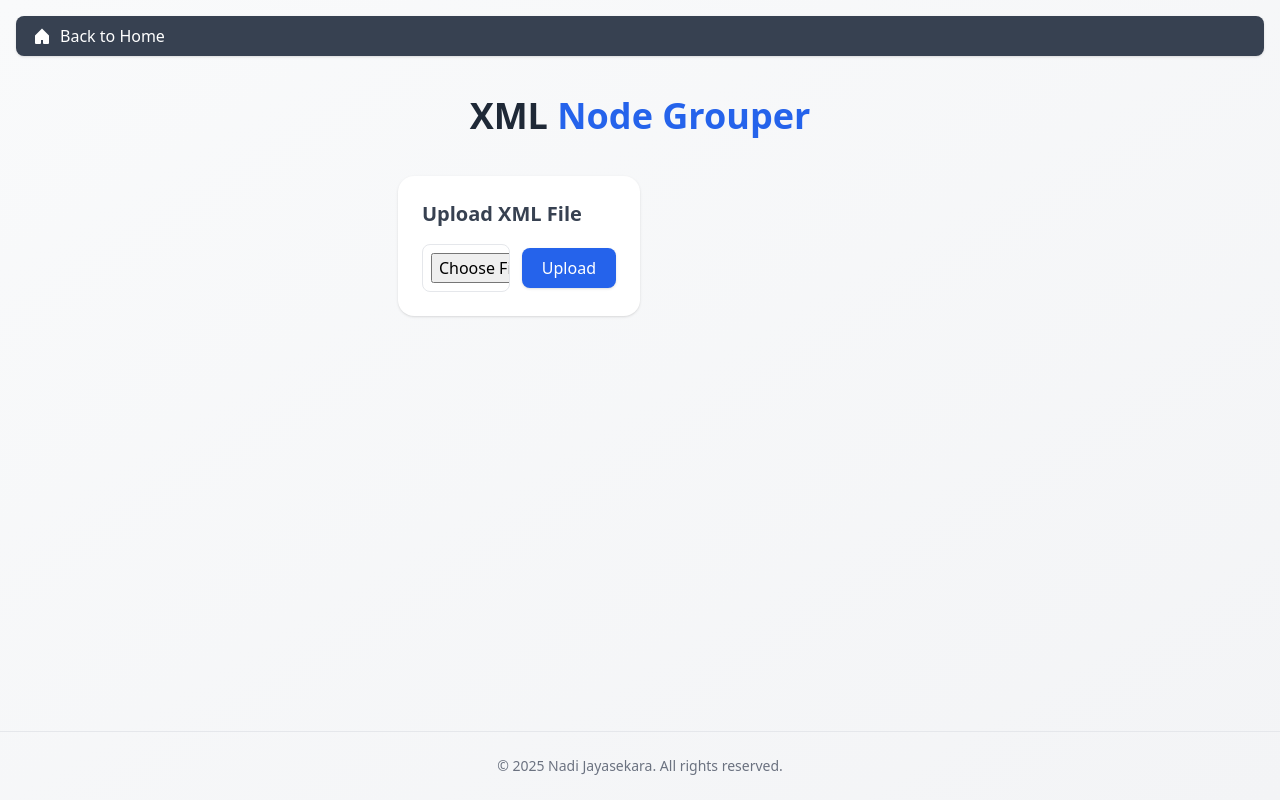
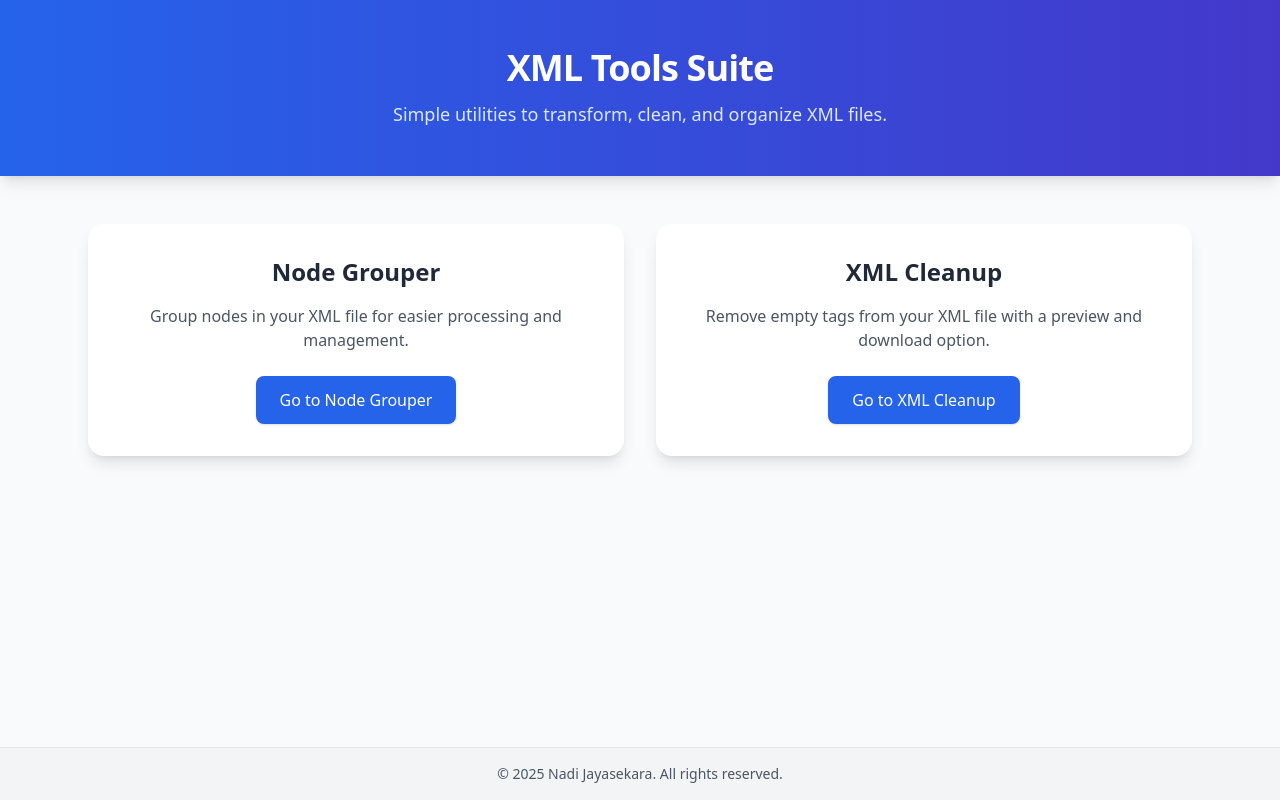
Before and after one commit to nadithakj/nodegrouper, a FastAPI app: page /app in a window 1280 px wide. Run offline with FastAPI, Linux system fonts and the light colour scheme; some libraries are stand-ins or nearby versions.

Commit message:
Update index.html

```diff
--- a/templates/index.html
+++ b/templates/index.html
@@ -2,128 +2,44 @@
 <html lang="en">
 <head>
   <meta charset="UTF-8">
-    <title>XML Grouper</title>
+  <title>XML Tools Suite</title>
   <script src="https://cdn.tailwindcss.com"></script>
-    <script src="https://cdn.jsdelivr.net/npm/canvas-confetti@1.6.0/dist/confetti.browser.min.js"></script>
 </head>
-<body class="min-h-screen bg-gradient-to-br from-gray-50 to-gray-100 font-sans flex flex-col">
+<body class="bg-gray-50 font-sans min-h-screen flex flex-col">
 
-<!-- Back Button -->
-<div class="p-4">
-    <a href="/"
-       class="flex items-center bg-gray-700 text-white px-4 py-2 rounded-lg shadow hover:bg-gray-800 transition">
-        <svg xmlns="http://www.w3.org/2000/svg" class="h-5 w-5 mr-2" viewBox="0 0 20 20" fill="currentColor">
-            <path d="M10 2.5l-7 7V17a1 1 0 001 1h4a1 1 0 001-1v-3h2v3a1 1 0 001 1h4a1 1 0 001-1v-7.5l-7-7z"/>
-        </svg>
-        Back to Home
-    </a>
+  <!-- Header -->
+  <header class="bg-gradient-to-r from-blue-600 to-indigo-700 text-white py-12 shadow-lg">
+    <div class="max-w-6xl mx-auto px-6 text-center">
+      <h1 class="text-4xl font-extrabold tracking-tight">XML Tools Suite</h1>
+      <p class="mt-3 text-lg text-blue-100">Simple utilities to transform, clean, and organize XML files.</p>
+    </div>
+  </header>
+
+  <!-- Main -->
+  <main class="flex-grow max-w-6xl mx-auto px-6 py-12">
+    <div class="grid grid-cols-1 md:grid-cols-2 gap-8">
+
+      <!-- Node Grouper -->
+      <div class="bg-white shadow-lg rounded-2xl p-8 text-center hover:shadow-xl transition">
+        <h2 class="text-2xl font-semibold mb-4 text-gray-800">Node Grouper</h2>
+        <p class="text-gray-600 mb-6">Group nodes in your XML file for easier processing and management.</p>
+        <a href="/xml_grouper" class="inline-block bg-blue-600 text-white px-6 py-3 rounded-lg shadow hover:bg-blue-700 transition">Go to Node Grouper</a>
       </div>
 
-<!-- Main Container -->
-<main class="flex-grow max-w-6xl mx-auto p-6">
-    <h1 class="text-4xl font-extrabold text-center mb-10 text-gray-800">
-        XML <span class="text-blue-600">Node Grouper</span>
-    </h1>
-
-    <div class="flex gap-6">
-        <!-- Left Side: Controls -->
-        <div class="w-1/2 space-y-6">
-            <!-- Upload -->
-            <div class="bg-white shadow rounded-2xl p-6">
-                <h2 class="text-xl font-semibold text-gray-700 mb-4">Upload XML File</h2>
-                <form action="/upload" method="post" enctype="multipart/form-data" class="flex items-center space-x-3">
-                    <input type="file" name="file" class="border rounded-lg p-2 w-full text-gray-700" required>
-                    <button type="submit" class="bg-blue-600 text-white px-5 py-2 rounded-lg hover:bg-blue-700 transition shadow">
-                        Upload
-                    </button>
-                </form>
+      <!-- XML Cleanup -->
+      <div class="bg-white shadow-lg rounded-2xl p-8 text-center hover:shadow-xl transition">
+        <h2 class="text-2xl font-semibold mb-4 text-gray-800">XML Cleanup</h2>
+        <p class="text-gray-600 mb-6">Remove empty tags from your XML file with a preview and download option.</p>
+        <a href="/meal_cleanup" class="inline-block bg-blue-600 text-white px-6 py-3 rounded-lg shadow hover:bg-blue-700 transition">Go to XML Cleanup</a>
       </div>
 
-            {% if xml_preview %}
-            <!-- Select Parent Tag -->
-            <div class="bg-white shadow rounded-2xl p-6">
-                <h2 class="text-xl font-semibold text-gray-700 mb-4">Select Parent Tag</h2>
-                <form action="/select_key" method="post" class="space-y-4">
-                    <input type="hidden" name="xml_content" value="{{ xml_preview }}">
-                    <select name="selected_tag" class="border rounded-lg p-2 w-full text-gray-700" required>
-                        {% for tag in tags %}
-                            <option value="{{ tag }}" {% if tag==selected_tag %}selected{% endif %}>{{ tag }}</option>
-                        {% endfor %}
-                    </select>
-                    <button type="submit" class="bg-green-600 text-white px-5 py-2 rounded-lg hover:bg-green-700 transition shadow">
-                        Next
-                    </button>
-                </form>
-            </div>
-            {% endif %}
-
-            {% if keys %}
-            <!-- Select Key & Child Tags -->
-            <div class="bg-white shadow rounded-2xl p-6">
-                <h2 class="text-xl font-semibold text-gray-700 mb-4">Select Key & Child Tags</h2>
-                <form action="/group" method="post" class="space-y-4">
-                    <div>
-                        <label class="block text-gray-600 font-medium">Key Field:</label>
-                        <select name="selected_key" class="border rounded-lg p-2 w-full text-gray-700" required>
-                            {% for key in keys %}
-                                <option value="{{ key }}" {% if key==selected_key %}selected{% endif %}>{{ key }}</option>
-                            {% endfor %}
-                        </select>
-                    </div>
-                    <div>
-                        <label class="block text-gray-600 font-medium">Child Tags:</label>
-                        <select name="selected_child_tags" multiple size="5" class="border rounded-lg p-2 w-full text-gray-700" required>
-                            {% for child in child_tags %}
-                                <option value="{{ child }}" {% if child in selected_child_tags %}selected{% endif %}>{{ child }}</option>
-                            {% endfor %}
-                        </select>
-                    </div>
-                    <input type="hidden" name="xml_content" value="{{ xml_preview }}">
-                    <input type="hidden" name="selected_tag" value="{{ selected_tag }}">
-                    <button type="submit" class="bg-purple-600 text-white px-5 py-2 rounded-lg hover:bg-purple-700 transition shadow">
-                        Group XML
-                    </button>
-                </form>
-            </div>
-            {% endif %}
-
-            {% if xml_preview %}
-            <!-- Download -->
-            <div class="bg-white shadow rounded-2xl p-6 text-center">
-                <form action="/download" method="post" onsubmit="fireConfetti()">
-                    <input type="hidden" name="file_content" value="{{ xml_preview }}">
-                    <button type="submit" class="bg-blue-600 text-white px-6 py-3 rounded-lg hover:bg-blue-700 transition shadow text-lg">
-                        Download Grouped XML
-                    </button>
-                </form>
-            </div>
-            {% endif %}
-        </div>
-
-        <!-- Right Side: XML Preview -->
-        {% if xml_preview %}
-        <div class="w-1/2 bg-white shadow rounded-2xl p-6">
-            <h2 class="text-xl font-semibold text-gray-700 mb-4">XML Preview</h2>
-            <textarea readonly class="w-full h-[600px] border rounded-lg p-3 font-mono bg-gray-100 text-gray-800">{{ xml_preview }}</textarea>
-        </div>
-        {% endif %}
     </div>
   </main>
 
-<footer class="p-6 text-center text-gray-500 text-sm border-t border-gray-200">
+  <!-- Footer -->
+  <footer class="bg-gray-100 border-t border-gray-200 py-4 text-center text-gray-600 text-sm">
     &copy; 2025 Nadi Jayasekara. All rights reserved.
   </footer>
 
-<script>
-function fireConfetti() {
-    setTimeout(() => {
-        confetti({
-            particleCount: 150,
-            spread: 70,
-            origin: { y: 0.6 }
-        });
-    }, 300);
-}
-</script>
 </body>
 </html>
```
Lines whose indentation alone changed are shown as unchanged.
